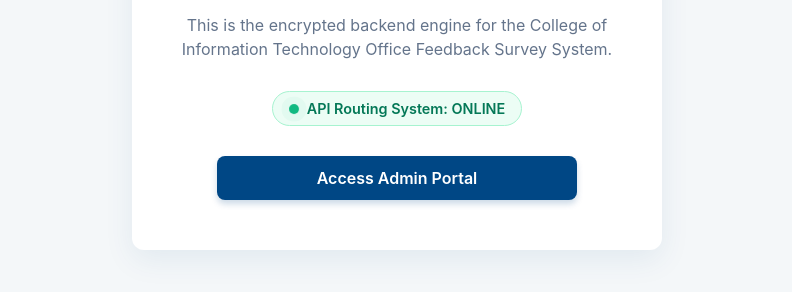
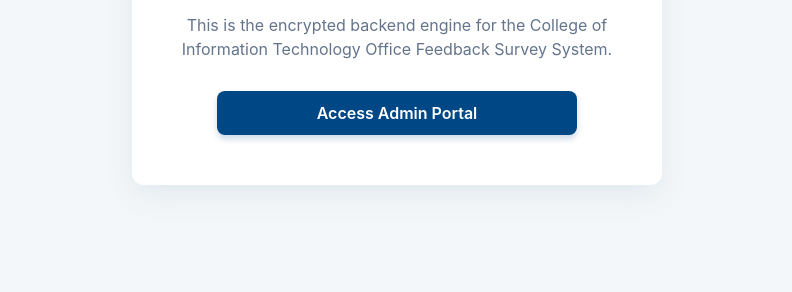
Before and after one commit to rj-456/CIT-Feedback-Survey-backend, a website: page public/index.html in a window 1280 px wide. Shown: the part 386-678 px from the top of the page, without its empty margins (243-1035 px from the left). Drawn offline with Linux system fonts and the light colour scheme.

Commit message:
Update index.html

```diff
--- a/public/index.html
+++ b/public/index.html
@@ -174,11 +174,6 @@
         <h3>Secure API Engine</h3>
         <p>This is the encrypted backend engine for the College of Information Technology Office Feedback Survey System.</p>
 
-        <div class="status-badge">
-            <div class="pulse-dot"></div>
-            API Routing System: ONLINE
-        </div>
-
         <a href="/admin.html" class="btn-portal">Access Admin Portal</a>
     </div>
 
```
